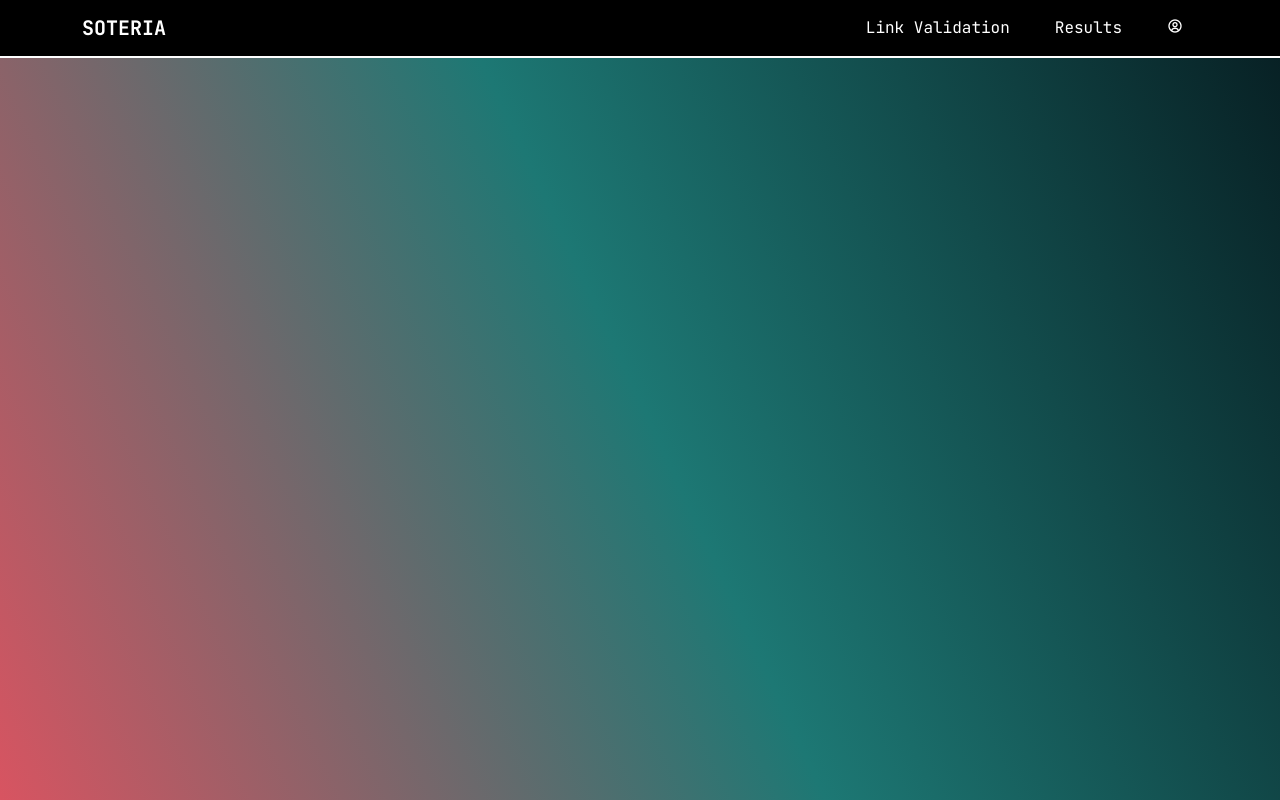
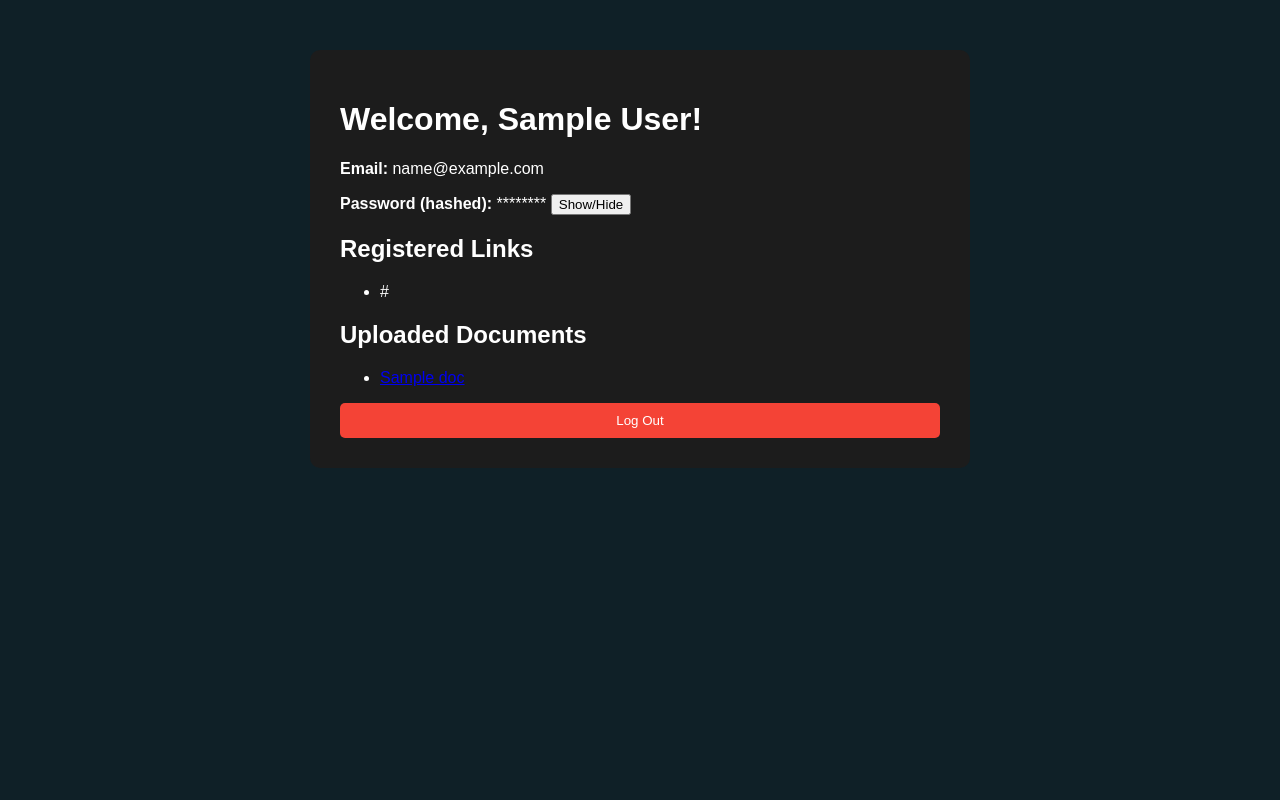
Before and after one commit to sumi2202/Soteria_Capstone_Team7, a Flask app: page /profile_page in a window 1280 px wide. Run offline with Flask 3, Linux system fonts and the light colour scheme; the visitor is signed in with stand-in values (Sample User, id 1); a database or web service that is not in the repository returns one stand-in record (values such as "Sample title"); parts of the project's set-up code (start-up, migrations or seed data) failed here and were passed over.

Commit message:
Your commit message

```diff
--- a/webapp/__init__.py
+++ b/webapp/__init__.py
@@ -5,6 +5,7 @@ from gridfs import GridFS
 def create_app():
     app = Flask(__name__)
     app.config['SECRET_KEY'] = 'dhfbdbfjksd hfjksdkjdh'
+    app.secret_key = 'SOFECapstone2425'
 
     app.config['MONGO_URI'] = 'mongodb+srv://SoteriaUser:SOFEcapstone2425@soteriacluster.g7txq.mongodb.net/'
     client = MongoClient(app.config['MONGO_URI'])
--- a/webapp/auth.py
+++ b/webapp/auth.py
@@ -14,12 +14,15 @@ def login():
         db = current_app.db
 
         user = db.users.find_one({"email": email, "password": password})
+
         if user:
-            session['email'] = email
+            # ✅ Save the session to track login (simple version)
+            session['email'] = user['email']  # or email
             flash('LOG IN SUCCESSFUL!', category='success')
             return redirect(url_for('views.dashboard'))
         else:
             flash('WRONG CREDENTIALS', category='error')
+
     return render_template("login.html")
 
 
--- a/webapp/static/css/profile.css
+++ b/webapp/static/css/profile.css
@@ -1,33 +1,35 @@
 @import url('https://fonts.googleapis.com/css2?family=JetBrains+Mono:ital,wght@0,100..800;1,100..800&family=Ubuntu:ital,wght@0,300;0,400;0,500;0,700;1,300;1,400;1,500;1,700&display=swap');
 
-* {
+body {
+    font-family: Arial, sans-serif;
+    background-color: #0f2027;
+    color: #fff;
     margin: 0;
     padding: 0;
-    box-sizing: border-box;
-    font-family: "JetBrains Mono", sans-serif;
-}
-body {
-    min-height: 100vh;
-    position: relative;
-    background: linear-gradient(245deg,#071e22,#1d7874,#d85461) !important;
-    animation: gradient-animation 18s ease infinite;
 }
 
-.navbar {
-    background-color: #000;
-    border-bottom: 2px solid #fff;
-    width: 100%;
-}
-.navbar-nav {
-    flex-direction: row;
-    gap: 15px;
+.profile-container {
+    max-width: 600px;
+    margin: 50px auto;
+    background-color: #1c1c1c;
+    padding: 30px;
+    border-radius: 10px;
 }
 
-.navbar .navbar-nav .nav-item .nav-link {
-    color: #fff !important;
-    padding: 8px 15px;
-    text-decoration: none;
+.section {
+    margin-top: 20px;
 }
-.navbar .navbar-brand {
-    color: #fff !important;
+
+.logout-btn {
+    background-color: #F44336;
+    color: white;
+    border: none;
+    padding: 10px 20px;
+    width: 100%;
+    cursor: pointer;
+    border-radius: 5px;
 }
+
+.logout-btn:hover {
+    background-color: #d32f2f;
+}
--- a/webapp/templates/profile_page.html
+++ b/webapp/templates/profile_page.html
@@ -2,44 +2,60 @@
 <html lang="en">
 <head>
     <meta charset="UTF-8">
-    <meta name="viewport" content="width=device-width, initial-scale=1" />
-    <!-- Optional theme -->
+    <title>Profile Page</title>
     <link rel="stylesheet" href="{{ url_for('static', filename='css/profile.css') }}">
-     <link href="https://cdn.jsdelivr.net/npm/bootstrap@5.2.2/dist/css/bootstrap.min.css" rel="stylesheet">
-        <script src="https://cdn.jsdelivr.net/npm/bootstrap@5.2.2/dist/js/bootstrap.bundle.min.js"></script>
-    integrity="sha384-rHyoN1iRsVXV4nD0JutlnGaslCJuC7uwjduW9SVrLvRYooPp2bWYgmgJQIXwl/Sp"
-    crossorigin="anonymous">
-    <link href='https://unpkg.com/boxicons@2.1.4/css/boxicons.min.css' rel='stylesheet'>
-    <link rel="preconnect" href="https://fonts.googleapis.com">
-<link rel="preconnect" href="https://fonts.gstatic.com" crossorigin>
-<link href="https://fonts.googleapis.com/css2?family=Ubuntu:ital,wght@0,300;0,400;0,500;0,700;1,300;1,400;1,500;1,700&display=swap" rel="stylesheet">
-    <title>{% block title %}Home{% endblock %}</title>
 </head>
 <body>
-<nav class="navbar navbar-expand-sm navbar-dark py-2 fixed-top">
-    <div class="container">
-        <a href="dashboard" class="navbar-brand" style="color:#f5f5f5ff;">
-            <strong>SOTERIA</strong>
-        </a>
+    <div class="profile-container">
+        <h1>Welcome, {{ user.first_name }} {{ user.last_name }}!</h1>
 
-        <button class="navbar-toggler" type="button" data-bs-toggle="collapse" data-bs-target="#navmenu">
-            <span class="navbar-toggler-icon"></span>
-        </button>
+        <p><strong>Email:</strong> {{ user.email }}</p>
 
-        <div class="collapse navbar-collapse" id="navmenu">
-            <ul class="navbar-nav ms-auto d-flex flex-row">
-                <li class="nav-item">
-                    <a href="validation" class="nav-link">Link Validation</a>
-                </li>
-                <li class="nav-item">
-                    <a href="/" class="nav-link">Results</a>
-                </li>
-                <li class="nav-item">
-                    <a href="/profile_page" class="nav-link"><i class='bx bx-user-circle'></i></a>
-                </li>
+        <p><strong>Password (hashed):</strong>
+            <span id="passwordField">********</span>
+            <button onclick="togglePassword()">Show/Hide</button>
+        </p>
+
+        <div class="section">
+            <h2>Registered Links</h2>
+            <ul>
+                {% if user.links %}
+                    {% for link in user.links %}
+                        <li>{{ link }}</li>
+                    {% endfor %}
+                {% else %}
+                    <li>No links registered yet.</li>
+                {% endif %}
             </ul>
         </div>
+
+        <div class="section">
+            <h2>Uploaded Documents</h2>
+            <ul>
+                {% if user.documents %}
+                    {% for doc in user.documents %}
+                        <li><a href="{{ url_for('static', filename='uploads/' + doc) }}" target="_blank">{{ doc }}</a></li>
+                    {% endfor %}
+                {% else %}
+                    <li>No documents uploaded yet.</li>
+                {% endif %}
+            </ul>
+        </div>
+
+        <form method="POST" action="{{ url_for('views.launch') }}">
+            <button type="submit" class="logout-btn">Log Out</button>
+        </form>
     </div>
-</nav>
+
+    <script>
+        function togglePassword() {
+            const passwordField = document.getElementById('passwordField');
+            if (passwordField.innerText.includes('*')) {
+                passwordField.innerText = '{{ user.password }}';  // Show hash
+            } else {
+                passwordField.innerText = '********';
+            }
+        }
+    </script>
 </body>
 </html>
--- a/webapp/views.py
+++ b/webapp/views.py
@@ -35,7 +35,16 @@ def dashboard():
 
 @views.route('profile_page')
 def profile():
-    return render_template("profile_page.html")
+    if 'email' not in session:
+        flash('Please log in to view your profile.')
+        return redirect(url_for('auth.login'))
+
+    email = session['email']
+    user = current_app.db.users.find_one({'email': email})
+
+    # ✅ Pass user data to the template!
+    return render_template("profile_page.html", user=user)
+
 @views.route('/validation', methods=['GET', 'POST'])
 def link_validation():
     if request.method == 'POST':
```
Also changed, not shown: 2 other files.
